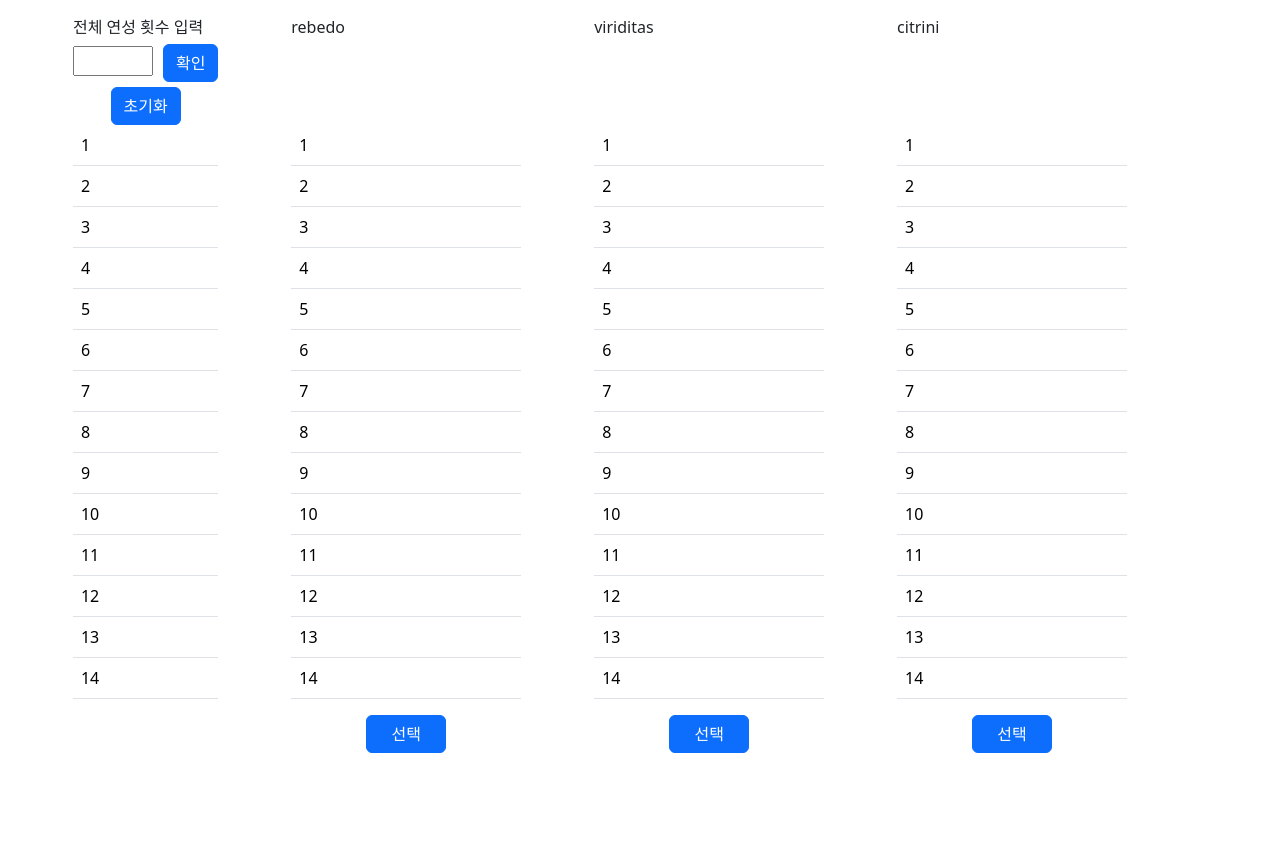
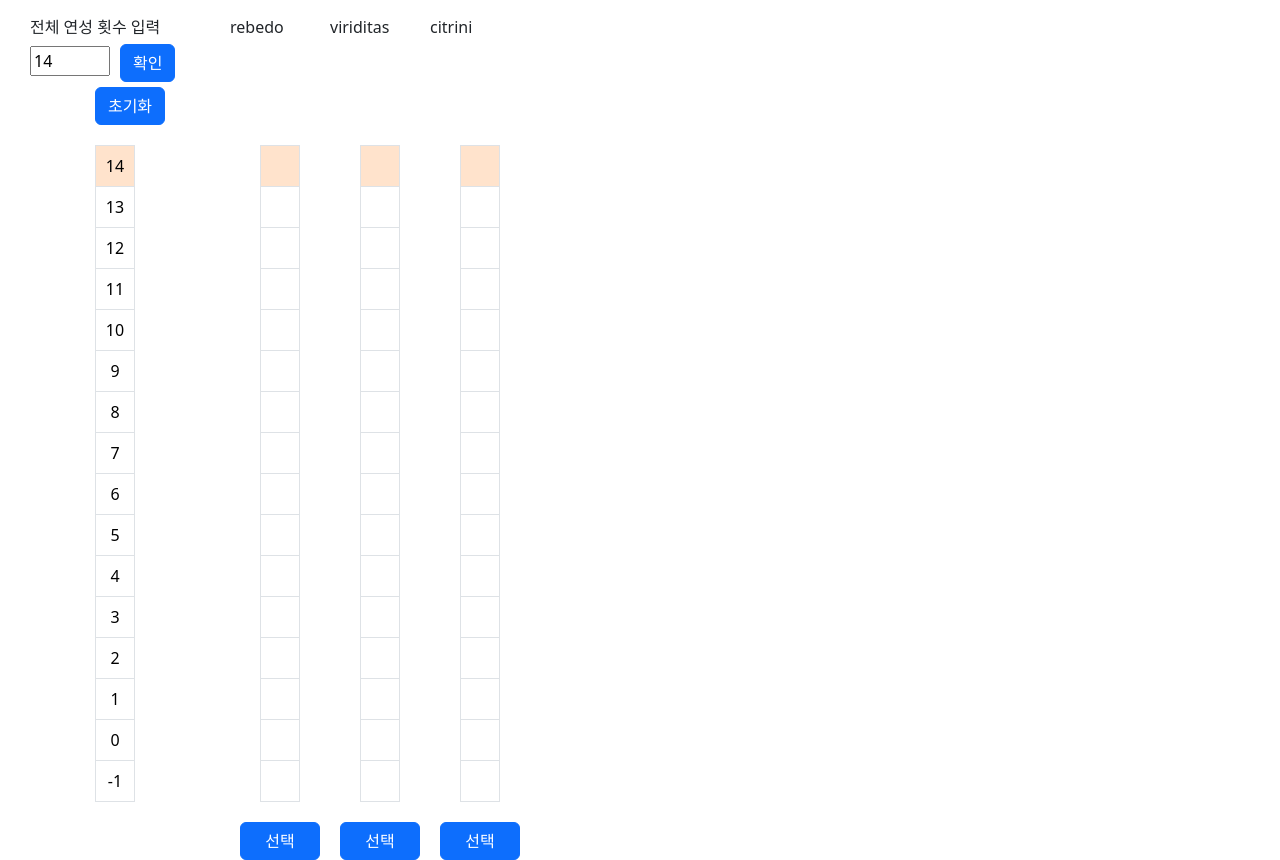
Before and after one commit to JeongHoK/elixir-front, a Vue app: page / in a window 1280 px wide. Before the commit the page ends 800 px from the top, so only its background shows below. Built offline with nearby package versions, Linux system fonts and the light colour scheme.

Commit message:
Upd: 엘릭서 화면 및 backend 연동 완료

```diff
--- a/src/main.js
+++ b/src/main.js
@@ -2,5 +2,9 @@ import { createApp } from 'vue'
 import App from './App.vue'
 import "bootstrap/dist/css/bootstrap.min.css";
 import "bootstrap";
+import axios from 'axios';
 
-createApp(App).mount('#app')
+const app = createApp(App);
+app.config.globalProperties.axios = axios
+app.config.globalProperties.HOST = "http://localhost:8000"
+app.mount('#app');
--- a/src/views/Elixir.vue
+++ b/src/views/Elixir.vue
@@ -1,21 +1,21 @@
 <template>
-    <div style="display: flex; width:1200px; justify-content: space-evenly; margin-top: 15px;">
+    <div style="display: flex; width:750px; margin-top: 15px;">
         <div>
-            <div>
+            <div style="width: 200px; margin-left: 30px;">
                 <div style="margin-bottom: 5px;">전체 연성 횟수 입력</div>
                 <div style="margin-bottom: 5px;">
-                    <input type="text" style="width: 80px; margin-right: 10px;">
-                    <button type="button" class="btn btn-primary">확인</button>
+                    <input type="number" style="width: 80px; margin-right: 10px;" v-model="inputCount" v-bind:disabled="inputDisabled">
+                    <button type="button" class="btn btn-primary" @click="inputCountOk">확인</button>
                 </div>
                 <div style="text-align: center;">
-                    <button type="button" class="btn btn-primary">초기화</button>
+                    <button type="button" class="btn btn-primary" @click="resetElixir">초기화</button>
                 </div>
             </div>
-            <div>
-                <table class="table">
+            <div style="text-align: center;">
+                <table class="table table-bordered table-custom">
                     <tbody>
-                        <tr v-for="(i) in list" v-bind:key="i">
-                            <td>{{ i }}</td>
+                        <tr v-for="(i, index) in list" v-bind:key="index">
+                            <td :class="{'bg-custom' : index === this.elixirDto.ductilityCount }">{{ i }}</td>
                         </tr>
                     </tbody>
                 </table>
@@ -23,44 +23,44 @@
         </div>
 
         <div>
-            <div style="width: 230px; height: 110px;">rebedo</div>
-            <table class="table">
+            <div style="width: 100px; height: 110px;">rebedo</div>
+            <table class="table table-bordered table-custom">
                 <tbody>
-                    <tr v-for="(i) in list" v-bind:key="i">
-                        <td>{{ i }}</td>
+                    <tr v-for="(i, index) in elixirDto.wisePersons.rebedo" v-bind:key="index">
+                        <td :class="{'bg-order-custom' : i === 3 && elixirDto.selectWisePerson === 'rebedo', 'bg-chaos-custom' : i === 6 && elixirDto.selectWisePerson !== 'rebedo', 'bg-custom' : index === this.elixirDto.ductilityCount}">{{ i }}</td>
                     </tr>
                 </tbody>
             </table>
             <div style="text-align: center;">
-                <button type="button" class="btn btn-primary" style="width: 80px;">선택</button>
+                <button type="button" class="btn btn-primary" style="width: 80px;" @click="selectWisePerson('rebedo')">선택</button>
             </div>
         </div>
 
         <div>
-            <div style="width: 230px; height: 110px;">viriditas</div>
-            <table class="table">
+            <div style="width: 100px; height: 110px;">viriditas</div>
+            <table class="table table-bordered table-custom">
                 <tbody>
-                    <tr v-for="(i) in list" v-bind:key="i">
-                        <td>{{ i }}</td>
+                    <tr v-for="(i, index) in elixirDto.wisePersons.viriditas" v-bind:key="index">
+                        <td :class="{'bg-order-custom' : i === 3 && elixirDto.selectWisePerson === 'viriditas', 'bg-chaos-custom' : i === 6 && elixirDto.selectWisePerson !== 'viriditas', 'bg-custom' : index === this.elixirDto.ductilityCount}">{{ i }}</td>
                     </tr>
                 </tbody>
             </table>
             <div style="text-align: center;">
-                <button type="button" class="btn btn-primary" style="width: 80px;">선택</button>
+                <button type="button" class="btn btn-primary" style="width: 80px;" @click="selectWisePerson('viriditas')">선택</button>
             </div>
         </div>
 
         <div>
-            <div style="width: 230px; height: 110px;">citrini</div>
-            <table class="table">
+            <div style="width: 100px; height: 110px;">citrini</div>
+            <table class="table table-bordered table-custom">
                 <tbody>
-                    <tr v-for="(i) in list" v-bind:key="i">
-                        <td>{{ i }}</td>
+                    <tr v-for="(i, index) in elixirDto.wisePersons.citrini" v-bind:key="index">
+                        <td :class="{'bg-order-custom' : i === 3 && elixirDto.selectWisePerson === 'citrini', 'bg-chaos-custom' : i === 6 && elixirDto.selectWisePerson !== 'citrini', 'bg-custom' : index === this.elixirDto.ductilityCount}">{{ i }}</td>
                     </tr>
                 </tbody>
             </table>
             <div style="text-align: center;">
-                <button type="button" class="btn btn-primary" style="width: 80px;">선택</button>
+                <button type="button" class="btn btn-primary" style="width: 80px;" @click="selectWisePerson('citrini')">선택</button>
             </div>
         </div>
 
@@ -68,17 +68,86 @@
 </template>
 
   <script>
-  export default {
+export default {
     name: "VueElixir",
     props: {},
     data() {
         return {
-            list: [1, 2, 3, 4, 5, 6, 7, 8, 9, 10, 11, 12, 13, 14]
+            inputCount: 14,
+            list: [14, 13, 12, 11, 10, 9, 8, 7, 6, 5, 4, 3, 2, 1, 0, -1],
+            inputDisabled: false,
+            elixirDto: {
+                wisePersons: {
+                    rebedo: new Array(14+2),
+                    viriditas: new Array(14+2),
+                    citrini: new Array(14+2)
+                },
+                selectWisePerson: null,
+                beforeSelectWisePerson: null,
+                ductilityCount: 0,
+                totalDuctilityCount: 0,
+            },
         };
-    }
+    },
+    methods: {
+        inputCountOk() {
+            this.inputDisabled = true;
+            this.list = []
+            for(let i = this.inputCount; i>-2; i--) {
+                this.list.push(i);
+            }
+
+            this.elixirDto = {
+                wisePersons: {
+                    rebedo: new Array(this.inputCount+2),
+                    viriditas: new Array(this.inputCount+2),
+                    citrini: new Array(this.inputCount+2),
+                },
+                 selectWisePerson: null,
+                beforeSelectWisePerson: null,
+                ductilityCount: 0,
+                totalDuctilityCount: this.inputCount + 2,
+            }
+
+        },
+        resetElixir() {
+            this.inputDisabled = false;
+            this.inputCount = 14;
+            this.list = []
+            for(let i = this.inputCount; i>-2; i--) {
+                this.list.push(i);
+            }
+        },
+        selectWisePerson(wisePersonName){
+            if(this.inputDisabled) {
+                this.elixirDto.beforeSelectWisePerson = this.elixirDto.selectWisePerson;
+                this.elixirDto.selectWisePerson = wisePersonName;
+
+                this.axios.post(this.HOST+"/select", this.elixirDto)
+                .then(response => {
+                    this.elixirDto = response.data;
+                })
+                .catch(error => {
+                    console.log(error);
+                });
+            } else {
+                alert("연성 횟수 입력 후 확인 버튼을 눌러주세요");
+            }
+        },
+
+    },
+
   }
   </script>
 
   <!-- Add "scoped" attribute to limit CSS to this component only -->
   <style scoped>
+  .table-custom { width: 40px; margin: auto; margin-top: 20px; margin-bottom: 20px;}
+  .table-custom tbody tr td { height: 41px;}
+
+  .table-custom .bg-custom { background-color: rgba(255, 115, 0, 0.2); }
+
+  .table-custom .bg-order-custom { background-color: rgba(0, 117, 250, 0.247); }
+
+  .table-custom .bg-chaos-custom { background-color: rgba(233, 186, 240, 0.712); }
   </style>
```
